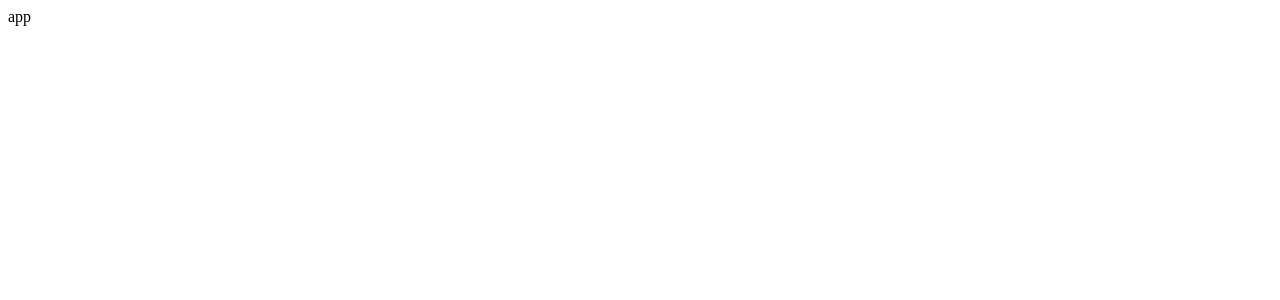
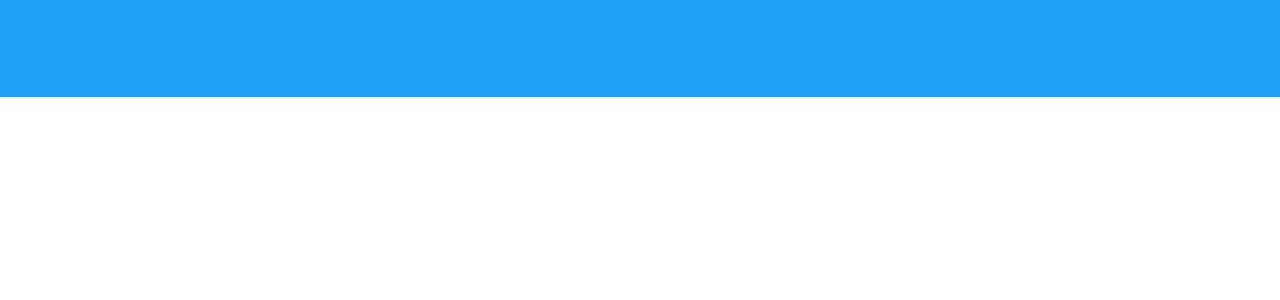
Before and after one commit to yoeubi/opgg, a React (Create React App) app: page / in a window 1280 px wide. Shown: the top 300 px of the page. Built offline with nearby package versions, Linux system fonts and the light colour scheme.

Commit message:
feat: add styled-components & header ui

```diff
--- a/package.json
+++ b/package.json
@@ -9,6 +9,7 @@
     "react": "^18.2.0",
     "react-dom": "^18.2.0",
     "react-scripts": "5.0.1",
+    "styled-components": "^5.3.6",
     "typescript": "^4.9.3"
   },
   "scripts": {
@@ -32,5 +33,8 @@
       "last 1 firefox version",
       "last 1 safari version"
     ]
+  },
+  "devDependencies": {
+    "@types/styled-components": "^5.1.26"
   }
 }
--- a/src/App.tsx
+++ b/src/App.tsx
@@ -1,5 +1,11 @@
+import Header from "./components/Header";
+
 function App() {
-  return <div className="App">app</div>;
+  return (
+    <div className="App">
+      <Header />
+    </div>
+  );
 }
 
 export default App;
--- /dev/null
+++ b/src/components/Header.tsx
@@ -0,0 +1,13 @@
+import { PropsWithChildren } from "react";
+import styled from "styled-components";
+
+const HeaderContainer = styled.header`
+  height: 97px;
+  background-color: #1ea1f7;
+`;
+
+const Header = ({ children }: PropsWithChildren) => {
+  return <HeaderContainer>{children}</HeaderContainer>;
+};
+
+export default Header;
--- /dev/null
+++ b/src/index.css
@@ -0,0 +1,3 @@
+body {
+  margin: 0;
+}
--- a/src/index.tsx
+++ b/src/index.tsx
@@ -1,6 +1,7 @@
 import React from "react";
 import ReactDOM from "react-dom/client";
 import App from "./App";
+import "./index.css";
 
 const root = ReactDOM.createRoot(
   document.getElementById("root") as HTMLElement
```
Also changed, not shown: 1 other file (tests, documents, lock files or other folders).
